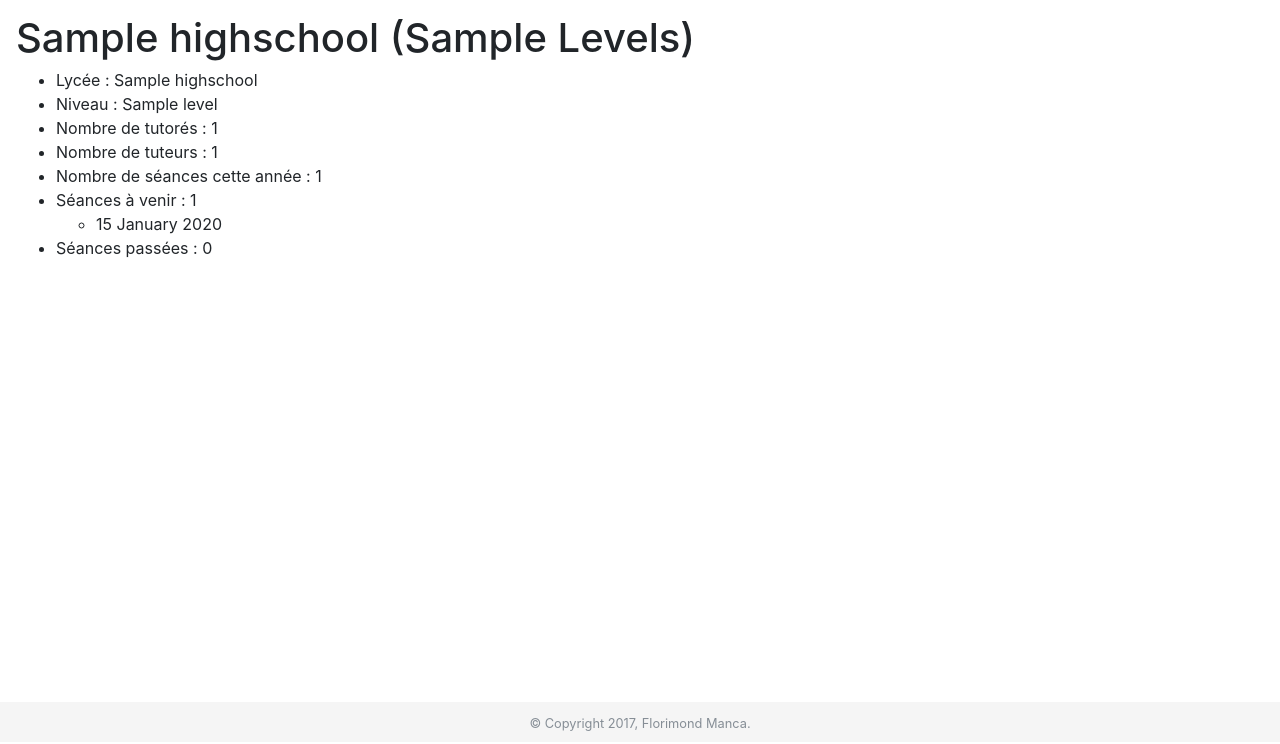
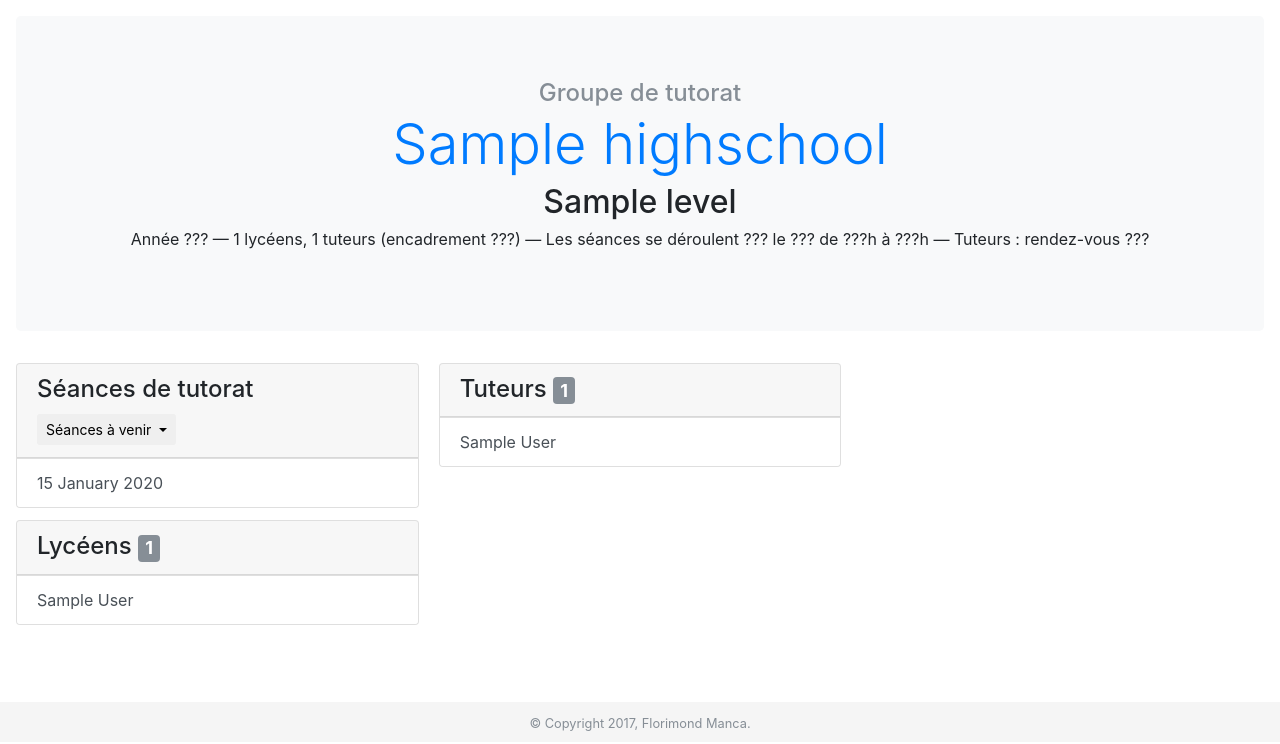
Before and after one commit to florimondmanca/oserwebsite-me, a Django app: page /internal/groupe/1/ in a window 1280 px wide. Shown: the part 58-802 px from the top of the page. Run offline with Django 3.2, Linux system fonts and the light colour scheme; a user stored in the database is signed in; tables that the repository leaves empty hold one stand-in row (values such as "Sample post"); some libraries are stand-ins or nearby versions.

Commit message:
define default ordering for each model. finish template for tutoringgroup detail view. bug fixes.

```diff
--- a/oserwebsite/internal/models.py
+++ b/oserwebsite/internal/models.py
@@ -119,7 +119,11 @@ class Tutoree(Profile):
 
     @property
     def grade(self):
-        return '{} {}'.format(self.level, self.branch.short_name)
+        if self.branch:
+            branch_short = self.branch.short_name
+        else:
+            branch_short = ''
+        return ' '.join(map(str, [self.level, branch_short]))
     grade.fget.short_description = 'classe'
 
     def get_absolute_url(self):
@@ -127,6 +131,7 @@ class Tutoree(Profile):
 
     class Meta:  # noqa
         verbose_name = 'tutoré'
+        ordering = ('user__last_name', 'user__first_name')
 
 
 class Tutor(Profile):
@@ -146,6 +151,7 @@ class Tutor(Profile):
 
     class Meta:  # noqa
         verbose_name = 'tuteur'
+        ordering = ('user__last_name', 'user__first_name')
 
 
 class TutoringGroup(models.Model):
@@ -164,15 +170,25 @@ class TutoringGroup(models.Model):
     name.fget.short_description = 'nom'
 
     @property
+    def tutors(self):
+        return self.tutor_set.all()
+    tutors.fget.short_description = 'tuteurs'
+
+    @property
+    def tutorees(self):
+        return self.tutoree_set.all()
+    tutorees.fget.short_description = 'lycéens'
+
+    @property
     def number_tutors(self):
         """Number of tutors in this group."""
-        return self.tutor_set.count()
+        return self.tutors.count()
     number_tutors.fget.short_description = 'nombre de tuteurs'
 
     @property
     def number_tutorees(self):
         """Number of tutorees in this group."""
-        return self.tutoree_set.count()
+        return self.tutorees.count()
     number_tutorees.fget.short_description = 'nombre de tutorés'
 
     @property
@@ -186,7 +202,6 @@ class TutoringGroup(models.Model):
         """Get all upcoming meetings."""
         today = datetime.date.today()
         upcoming_meetings = (self.tutoringmeeting_set
-                             .order_by('date')
                              .filter(date__gte=today))
         return upcoming_meetings
     upcoming_meetings.fget.short_description = 'prochaines séances'
@@ -210,6 +225,7 @@ class TutoringGroup(models.Model):
     class Meta:  # noqa
         verbose_name = 'groupe de tutorat'
         verbose_name_plural = 'groupes de tutorat'
+        ordering = ('high_school', 'level')
 
 
 class TutoringMeeting(models.Model):
@@ -233,6 +249,7 @@ class TutoringMeeting(models.Model):
     class Meta:  # noqa
         verbose_name = 'séance de tutorat'
         verbose_name_plural = 'séances de tutorat'
+        ordering = ('date',)
 
 
 class HighSchool(AddressMixin, models.Model):
@@ -270,6 +287,7 @@ class HighSchool(AddressMixin, models.Model):
 
     class Meta:  # noqa
         verbose_name = 'lycée'
+        ordering = ('name',)
 
 
 class Level(models.Model):
@@ -296,6 +314,7 @@ class Branch(models.Model):
 
     class Meta:  # noqa
         verbose_name = 'filière'
+        ordering = ('name',)
 
 
 class Country(models.Model):
@@ -309,3 +328,4 @@ class Country(models.Model):
     class Meta:  # noqa
         verbose_name = 'pays'
         verbose_name_plural = 'pays'
+        ordering = ('name', )
--- a/oserwebsite/internal/templates/internal/tutoringgroup_detail.html
+++ b/oserwebsite/internal/templates/internal/tutoringgroup_detail.html
@@ -1,26 +1,60 @@
 {% extends "internal/base.html" %}
 
 {% block content %}
-<h1>{{ tutoring_group }}</h1>
-<ul>
-  <li>Lycée : {{ tutoring_group.high_school }}</li>
-  <li>Niveau : {{ tutoring_group.level }}</li>
-  <li>Nombre de tutorés : {{ tutoring_group.number_tutorees }}</li>
-  <li>Nombre de tuteurs : {{ tutoring_group.number_tutors }}</li>
-  <li>Nombre de séances cette année : {{ tutoring_group.number_meetings }}</li>
-  <li>Séances à venir : {{ tutoring_group.upcoming_meetings.count }}
-    <ul>
+<div class="text-center">
+  <div class="jumbotron bg-light">
+    <h4 class="text-muted">Groupe de tutorat</h4>
+    <h1 class="display-4"><a href="{{ tutoring_group.high_school.get_absolute_url }}">{{ tutoring_group.high_school }}</a></h1>
+    <h2>{{ tutoring_group.level }}</h2>
+    <p>
+      Année ??? — {{ tutoring_group.number_tutorees }} lycéens, {{ tutoring_group.number_tutors }} tuteurs (encadrement ???) —
+      Les séances se déroulent ??? le ??? de ???h à ???h —
+      Tuteurs : rendez-vous ???
+    </p>
+  </div>
+</div>
+<div class="card-columns">
+
+  <div class="card">
+    <div class="card-header">
+      <h4 class="card-title">
+        Séances de tutorat
+      </h4>
+      <div class="dropdown">
+        <button class="btn btn-sm dropdown-toggle" type="button" id="dropdownMenuButton" data-toggle="dropdown" aria-haspopup="true" aria-expanded="false">
+          Séances à venir
+        </button>
+        <div class="dropdown-menu" aria-labelledby="dropdownMenuButton">
+          <a class="dropdown-item" href="#">Séances à venir</a>
+          <a class="dropdown-item" href="#">Toutes les séances</a>
+          <a class="dropdown-item" href="#">Séances passées</a>
+        </div>
+      </div>
+    </div>
+    <ul class="list-group list-group-flush">
       {% for meeting in tutoring_group.upcoming_meetings %}
-        <li>{{ meeting }}</li>
+        <a class="list-group-item list-group-item-action" href="{{ meeting.get_absolute_url }}">{{ meeting }}</a>
       {% endfor %}
     </ul>
-  </li>
-  <li>Séances passées : {{ tutoring_group.past_meetings.count }}
-    <ul>
-      {% for meeting in tutoring_group.past_meetings %}
-        <li>{{ meeting }}</li>
+  </div>
+
+  <div class="card">
+    <h4 class="card-header">Lycéens <span class="badge badge-secondary">{{ tutoring_group.number_tutorees }}</span></h4>
+    <ul class="list-group list-group-flush">
+      {% for tutoree in tutoring_group.tutorees %}
+      <a class="list-group-item list-group-item-action" href="{{ tutoree.get_absolute_url }}">{{ tutoree }}</a>
       {% endfor %}
     </ul>
-  </li>
-</ul>
+  </div>
+
+  <div class="card">
+    <h4 class="card-header">Tuteurs <span class="badge badge-secondary">{{ tutoring_group.number_tutors }}</span></h4>
+    <ul class="list-group list-group-flush">
+      {% for tutor in tutoring_group.tutors %}
+      <a class="list-group-item list-group-item-action" href="{{ tutor.get_absolute_url }}">{{ tutor }}</a>
+      {% endfor %}
+    </ul>
+  </div>
+
+</div>
 {% endblock %}
--- a/oserwebsite/oserwebsite/settings.py
+++ b/oserwebsite/oserwebsite/settings.py
@@ -103,7 +103,7 @@ AUTH_PASSWORD_VALIDATORS = [
 ]
 
 # Redirect to home URL after login (Default redirects to /accounts/profile/)
-LOGIN_REDIRECT_URL = 'index'
+LOGIN_REDIRECT_URL = '/'
 
 
 # Internationalization
--- a/oserwebsite/oserwebsite/urls.py
+++ b/oserwebsite/oserwebsite/urls.py
@@ -17,7 +17,7 @@ from django.conf.urls import url, include
 from django.contrib import admin
 from django.conf.urls.static import static
 from django.conf import settings
-from django.contrib.auth.views import login
+from internal.views import BrandView
 
 urlpatterns = [
     url(r'^admin/', admin.site.urls),
@@ -33,5 +33,5 @@ urlpatterns += [
 ]
 
 urlpatterns += [
-    url(r'^$', login),
+    url(r'^$', BrandView.as_view()),
 ]
```
